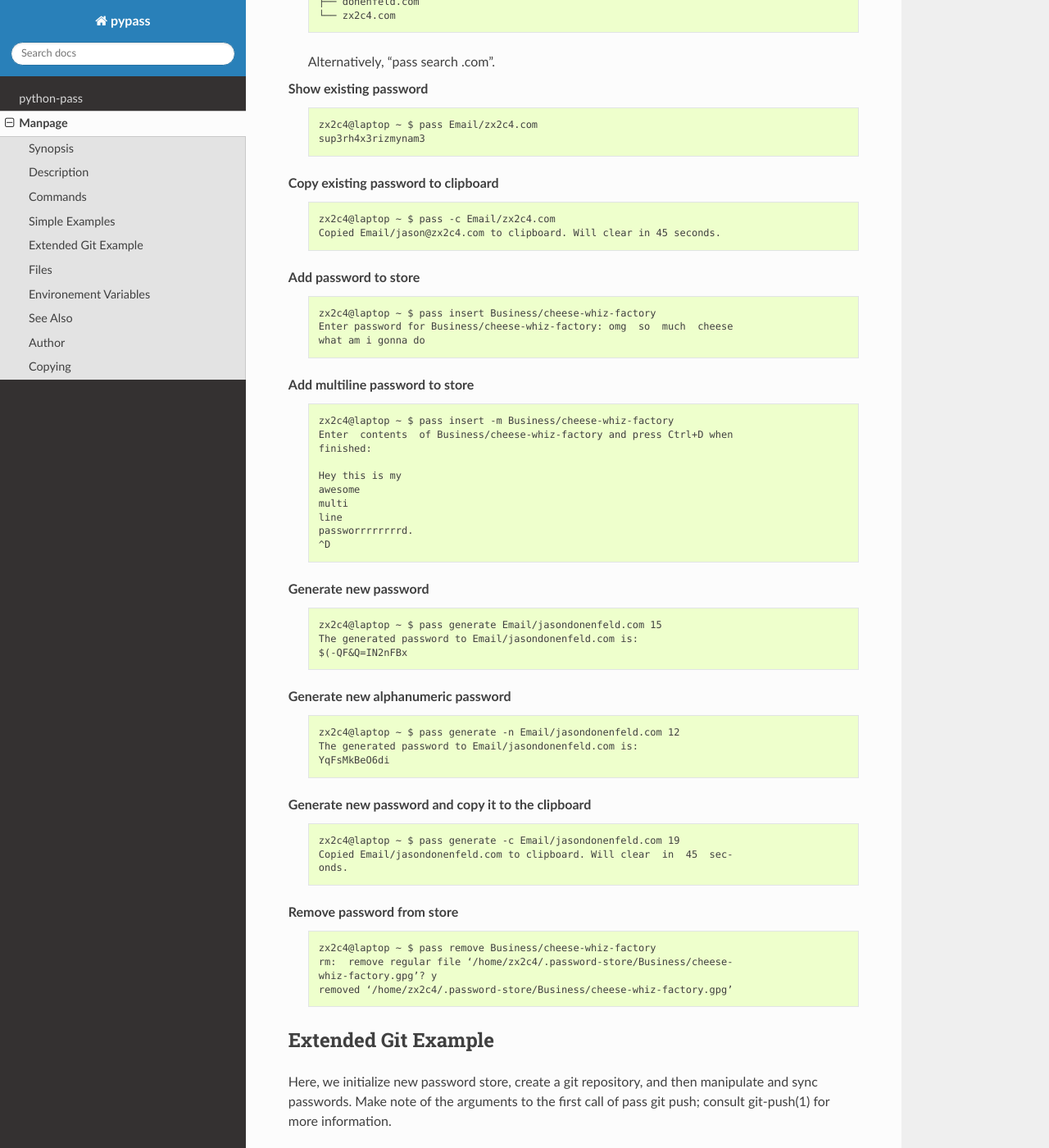
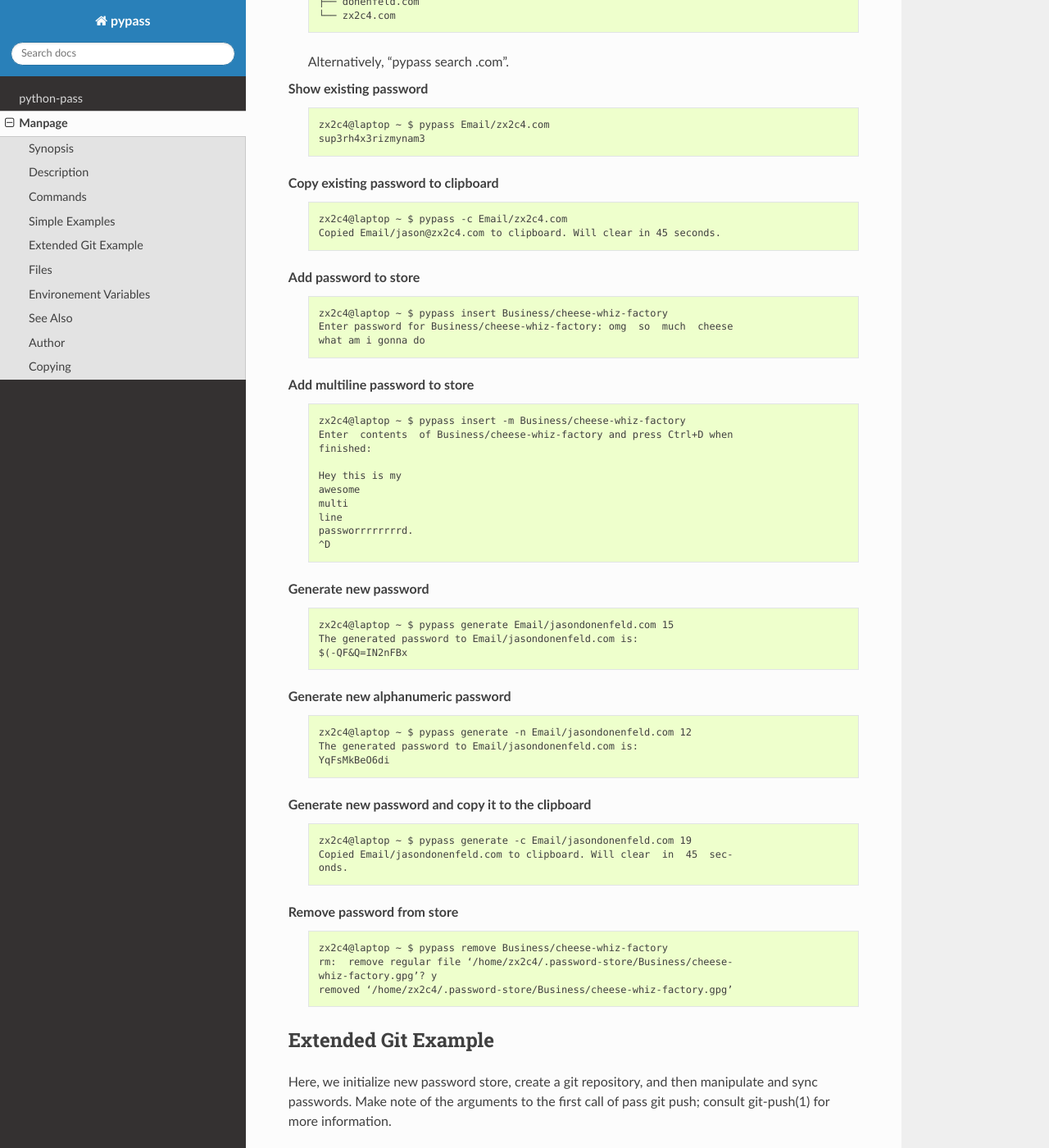
Before and after one commit to aviau/python-pass, a Sphinx documentation site: the page built from docs/source/manpage.rst, in a window 1280 px wide and 1400 px high, scrolled down 3382 px. Shown: the whole window at 82% size. Built offline with Sphinx 7.4.7 and the Read the Docs theme 2.0.0, drawn with Linux system fonts in a browser that asks for light colours; some of the changed text lies outside the part shown.

Commit message:
Manpage: pass -> pypass

```diff
--- a/docs/source/manpage.rst
+++ b/docs/source/manpage.rst
@@ -9,7 +9,7 @@ pypass [COMMAND] [OPTIONS] [ARGS]
 Description
 -----------
 
-pass  is  a  very  simple  password store that keeps passwords inside gpg2(1) encrypted files inside a simple directory tree residing at ~/.password-store.  The pass utility provides a series of commands for manipulating the password store, allowing the user to add, remove, edit, synchronize, generate, and manipulate passwords.
+pypass is a Python implementation of pass,  a  very  simple  password store that keeps passwords inside gpg2(1) encrypted files inside a simple directory tree residing at ~/.password-store.  The pass utility provides a series of commands for manipulating the password store, allowing the user to add, remove, edit, synchronize, generate, and manipulate passwords.
 
 If no COMMAND is specified, COMMAND defaults to either show  or  ls, depending  on  the type of specifier in ARGS. Otherwise COMMAND must be one of the valid commands listed below.
 
@@ -78,7 +78,7 @@ Initialize password store
 List existing passwords in store
     ::
 
-        zx2c4@laptop ~ $ pass
+        zx2c4@laptop ~ $ pypass
         Password Store
         ├── Business
         │   ├── some-silly-business-site.com
@@ -91,12 +91,12 @@ List existing passwords in store
         ├── freebox
         └── mobilephone
 
-    Alternatively, "pass ls".
+    Alternatively, "pypass ls".
 
 Find existing passwords in store that match .com
     ::
 
-        zx2c4@laptop ~ $ pass find .com
+        zx2c4@laptop ~ $ pypass find .com
         Search Terms: .com
         ├── Business
         │   ├── some-silly-business-site.com
@@ -104,31 +104,31 @@ Find existing passwords in store that match .com
         ├── donenfeld.com
         └── zx2c4.com
 
-    Alternatively, "pass search .com".
+    Alternatively, "pypass search .com".
 
 Show existing password
     ::
 
-        zx2c4@laptop ~ $ pass Email/zx2c4.com
+        zx2c4@laptop ~ $ pypass Email/zx2c4.com
         sup3rh4x3rizmynam3
 
 Copy existing password to clipboard
     ::
 
-        zx2c4@laptop ~ $ pass -c Email/zx2c4.com
+        zx2c4@laptop ~ $ pypass -c Email/zx2c4.com
         Copied Email/jason@zx2c4.com to clipboard. Will clear in 45 seconds.
 
 Add password to store
     ::
 
-        zx2c4@laptop ~ $ pass insert Business/cheese-whiz-factory
+        zx2c4@laptop ~ $ pypass insert Business/cheese-whiz-factory
         Enter password for Business/cheese-whiz-factory: omg  so  much  cheese
         what am i gonna do
 
 Add multiline password to store
     ::
 
-        zx2c4@laptop ~ $ pass insert -m Business/cheese-whiz-factory
+        zx2c4@laptop ~ $ pypass insert -m Business/cheese-whiz-factory
         Enter  contents  of Business/cheese-whiz-factory and press Ctrl+D when
         finished:
 
@@ -142,28 +142,28 @@ Add multiline password to store
 Generate new password
     ::
 
-        zx2c4@laptop ~ $ pass generate Email/jasondonenfeld.com 15
+        zx2c4@laptop ~ $ pypass generate Email/jasondonenfeld.com 15
         The generated password to Email/jasondonenfeld.com is:
         $(-QF&Q=IN2nFBx
 
 Generate new alphanumeric password
     ::
 
-        zx2c4@laptop ~ $ pass generate -n Email/jasondonenfeld.com 12
+        zx2c4@laptop ~ $ pypass generate -n Email/jasondonenfeld.com 12
         The generated password to Email/jasondonenfeld.com is:
         YqFsMkBeO6di
 
 Generate new password and copy it to the clipboard
     ::
 
-        zx2c4@laptop ~ $ pass generate -c Email/jasondonenfeld.com 19
+        zx2c4@laptop ~ $ pypass generate -c Email/jasondonenfeld.com 19
         Copied Email/jasondonenfeld.com to clipboard. Will clear  in  45  sec‐
         onds.
 
 Remove password from store
     ::
 
-        zx2c4@laptop ~ $ pass remove Business/cheese-whiz-factory
+        zx2c4@laptop ~ $ pypass remove Business/cheese-whiz-factory
         rm:  remove regular file ‘/home/zx2c4/.password-store/Business/cheese-
         whiz-factory.gpg’? y
         removed ‘/home/zx2c4/.password-store/Business/cheese-whiz-factory.gpg’
@@ -174,13 +174,13 @@ Extended Git Example
 
 Here, we initialize new password store, create a git  repository,  and  then manipulate  and sync passwords. Make note of the arguments to the first call of pass git push; consult git-push(1) for more information.
 
-zx2c4@laptop ~ $ pass init Jason@zx2c4.com
+zx2c4@laptop ~ $ pypass init Jason@zx2c4.com
     ::
 
         mkdir: created directory ‘/home/zx2c4/.password-store’
         Password store initialized for Jason@zx2c4.com.
 
-zx2c4@laptop ~ $ pass git init
+zx2c4@laptop ~ $ pypass git init
     ::
 
         Initialized empty Git repository in /home/zx2c4/.password-store/.git/
@@ -189,9 +189,9 @@ zx2c4@laptop ~ $ pass git init
         create mode 100644 .gpg-id
 
 
-zx2c4@laptop ~ $ pass git remote add origin kexec.com:pass-store
+zx2c4@laptop ~ $ pypass git remote add origin kexec.com:pass-store
 
-zx2c4@laptop ~ $ pass generate Amazon/amazonemail@email.com 21
+zx2c4@laptop ~ $ pypass generate Amazon/amazonemail@email.com 21
     ::
 
         mkdir: created directory ‘/home/zx2c4/.password-store/Amazon’
@@ -202,7 +202,7 @@ zx2c4@laptop ~ $ pass generate Amazon/amazonemail@email.com 21
         The generated password to Amazon/amazonemail@email.com is:
         <5m,_BrZY`antNDxKN<0A
 
-zx2c4@laptop ~ $ pass git push -u --all
+zx2c4@laptop ~ $ pypass git push -u --all
     ::
 
         Counting objects: 4, done.
@@ -214,7 +214,7 @@ zx2c4@laptop ~ $ pass git push -u --all
         * [new branch]      master -> master
         Branch master set up to track remote branch master from origin.
 
-zx2c4@laptop ~ $ pass insert Amazon/otheraccount@email.com
+zx2c4@laptop ~ $ pypass insert Amazon/otheraccount@email.com
     ::
 
         Enter          password          for          Amazon/otheraccount@email.com:
@@ -224,7 +224,7 @@ zx2c4@laptop ~ $ pass insert Amazon/otheraccount@email.com
         1 file changed, 0 insertions(+), 0 deletions(-)
         create mode 100644 Amazon/otheraccount@email.com.gpg
 
-zx2c4@laptop ~ $ pass rm Amazon/amazonemail@email.com
+zx2c4@laptop ~ $ pypass rm Amazon/amazonemail@email.com
     ::
 
         rm:   remove   regular   file   ‘/home/zx2c4/.password-store/Amazon/amazone‐
@@ -235,7 +235,7 @@ zx2c4@laptop ~ $ pass rm Amazon/amazonemail@email.com
         1 file changed, 0 insertions(+), 0 deletions(-)
         delete mode 100644 Amazon/amazonemail@email.com.gpg
 
-zx2c4@laptop ~ $ pass git push
+zx2c4@laptop ~ $ pypass git push
     ::
 
         Counting objects: 9, done.
@@ -274,7 +274,7 @@ PASSWORD_STORE_CLIP_TIME
     Specifies  the number of seconds to wait before restoring the clipboard, by default 45 seconds.
 
 PASSWORD_STORE_UMASK
-    Sets the umask of all files modified by pass, by default 077.
+    Sets the umask of all files modified by pypass, by default 077.
 
 EDITOR
     The location of the text editor used by edit.
```
